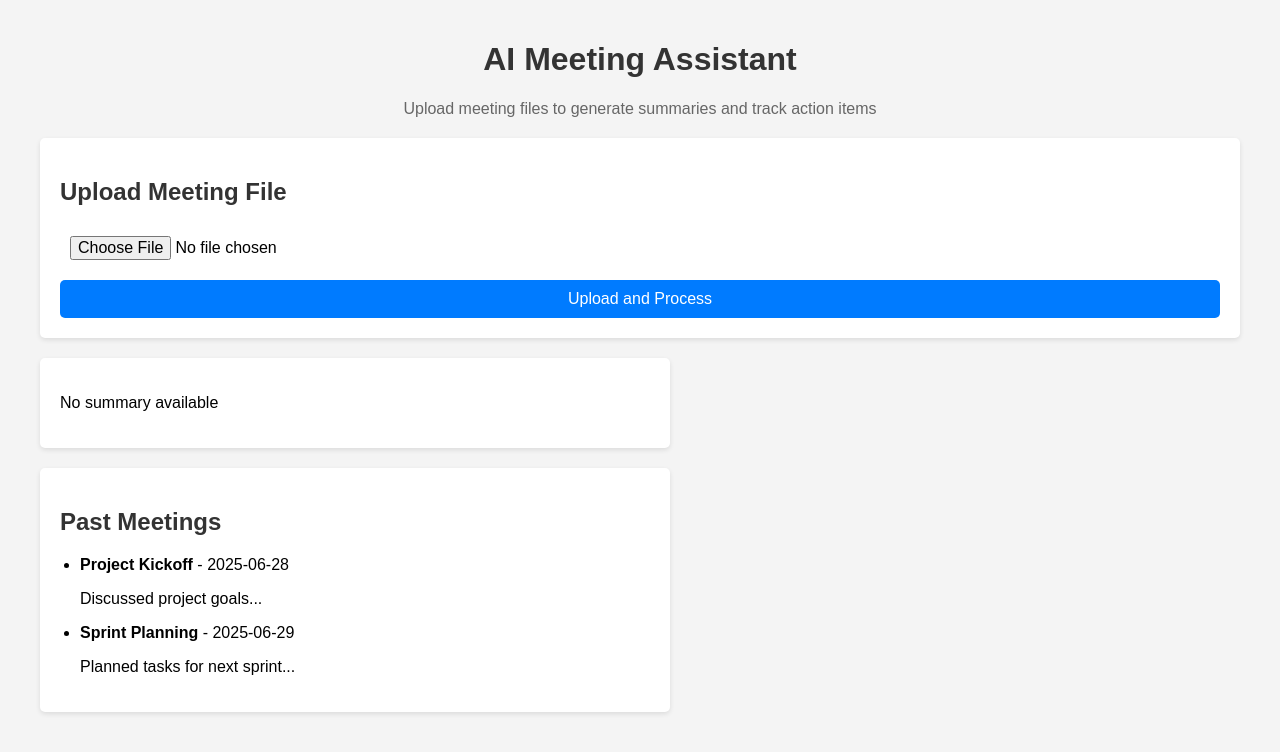
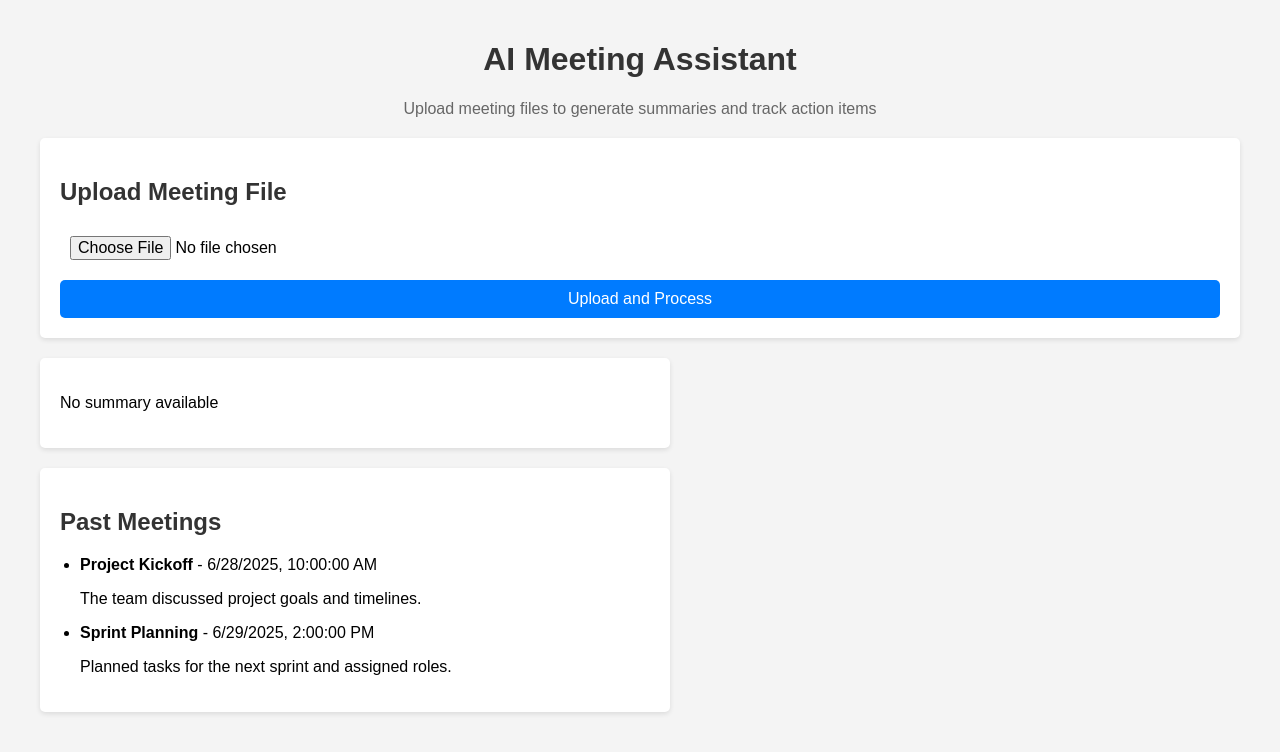
Before and after one commit to Yaz1n/ai-meeting-assistant, a React (Create React App) app in the folder frontend/: page / in a window 1280 px wide. Shown: the top 752 px of the page. Built offline with nearby package versions, Linux system fonts and the light colour scheme.

Commit message:
Update MeetingListComponent with mock Firebase data

```diff
--- a/frontend/src/MeetingListComponent.jsx
+++ b/frontend/src/MeetingListComponent.jsx
@@ -1,10 +1,20 @@
 import React from 'react';
 
 const MeetingListComponent = () => {
-  // Placeholder data (to be replaced with Firebase data on Day 7)
+  // Mock Firebase data
   const meetings = [
-    { id: 1, title: 'Project Kickoff', date: '2025-06-28', summary: 'Discussed project goals...' },
-    { id: 2, title: 'Sprint Planning', date: '2025-06-29', summary: 'Planned tasks for next sprint...' }
+    {
+      id: 'meeting_001',
+      title: 'Project Kickoff',
+      date: '2025-06-28T10:00:00Z',
+      summary: 'The team discussed project goals and timelines.'
+    },
+    {
+      id: 'meeting_002',
+      title: 'Sprint Planning',
+      date: '2025-06-29T14:00:00Z',
+      summary: 'Planned tasks for the next sprint and assigned roles.'
+    }
   ];
 
   return (
@@ -14,7 +24,7 @@ const MeetingListComponent = () => {
         {meetings.length > 0 ? (
           meetings.map((meeting) => (
             <li key={meeting.id}>
-              <strong>{meeting.title}</strong> - {meeting.date}
+              <strong>{meeting.title}</strong> - {new Date(meeting.date).toLocaleString()}
               <p>{meeting.summary}</p>
             </li>
           ))
```
